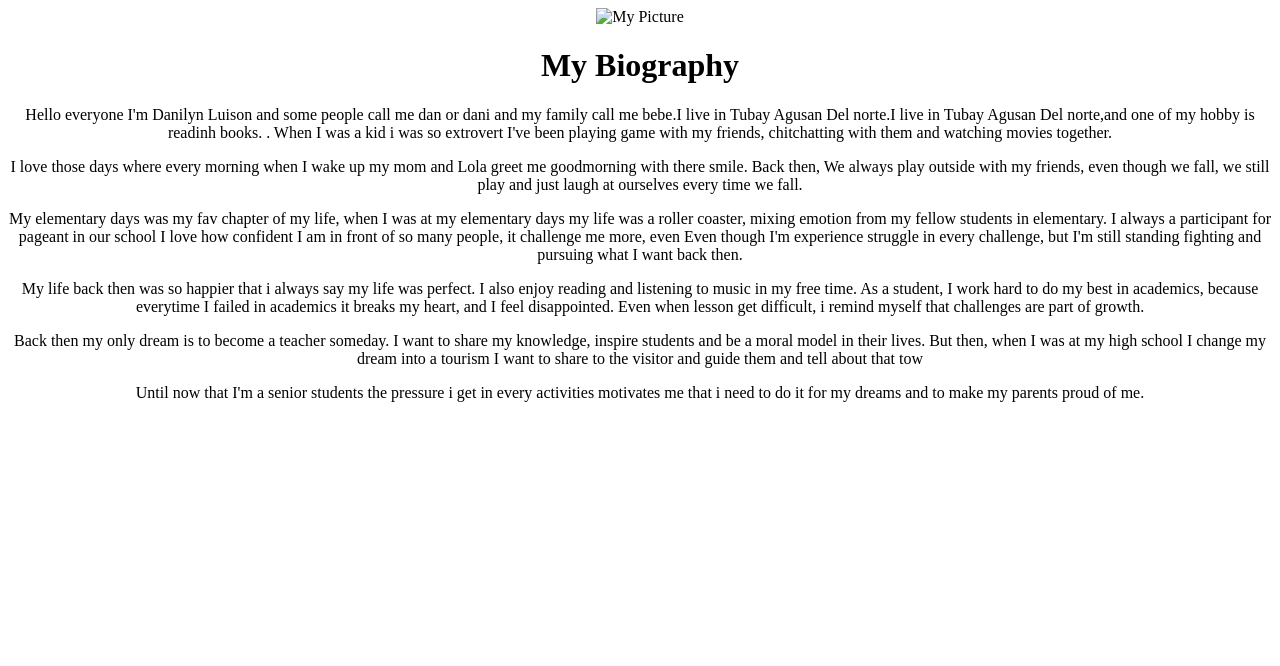
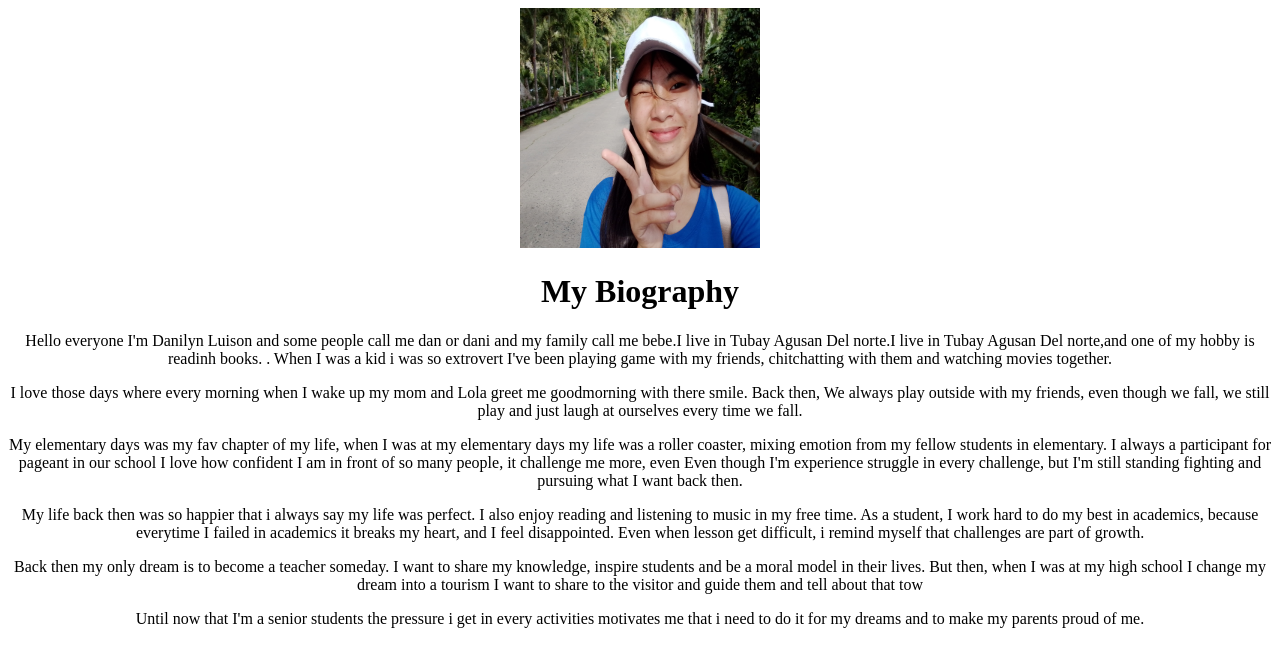
Before and after one commit to kimavery145-afk/Danilyn-s-website-, a plain HTML site: page index.html in a window 1280 px wide. Drawn offline with Linux system fonts and the light colour scheme.

Commit message:
Update index.html

```diff
--- a/index.html
+++ b/index.html
@@ -6,7 +6,7 @@
 <body style="text-align:center;">
 
 
-<img src="/storage/emulated/0/DCIM/Camera/IMG_20250918_154450.jpg" alt="My Picture" width="240" height="240">
+<img src="IMG_20250918_154450.jpg" alt="My Picture" width="240" height="240">
 
 <h1>My Biography</h1>
 
```
